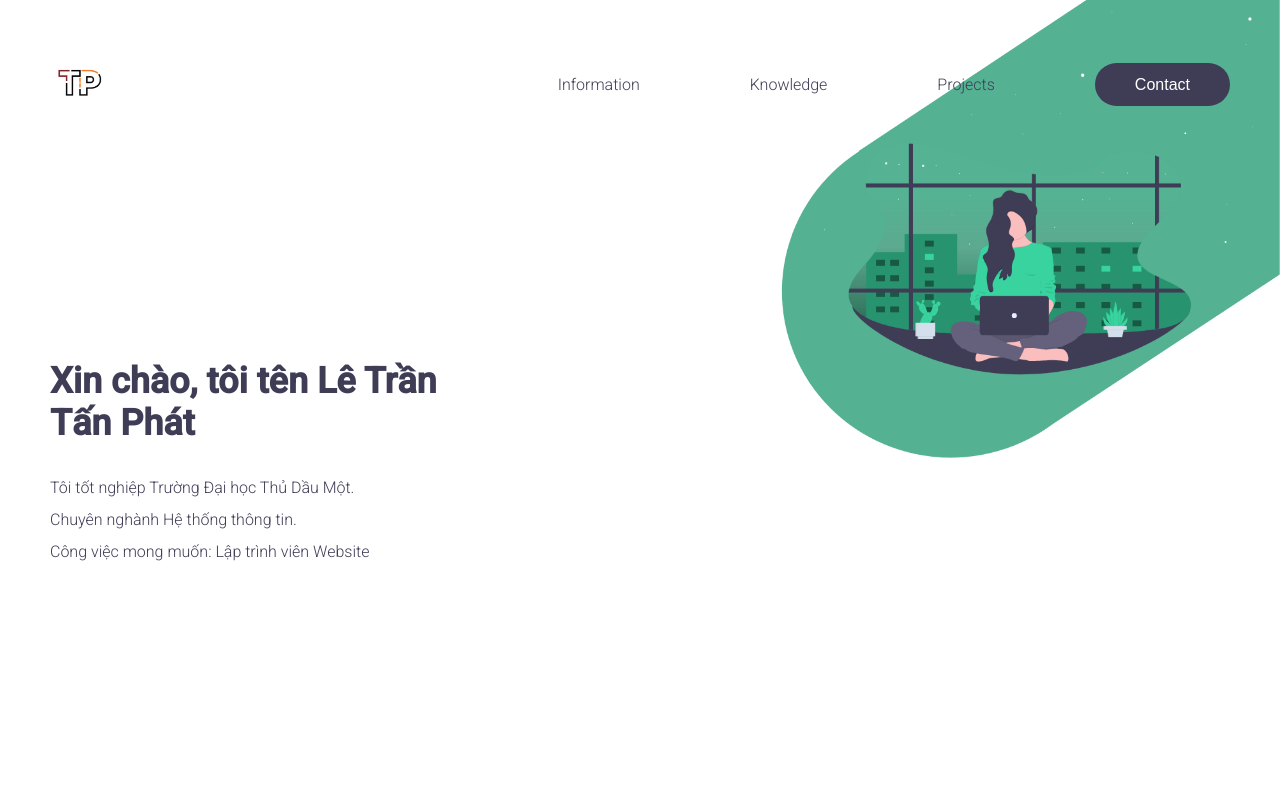
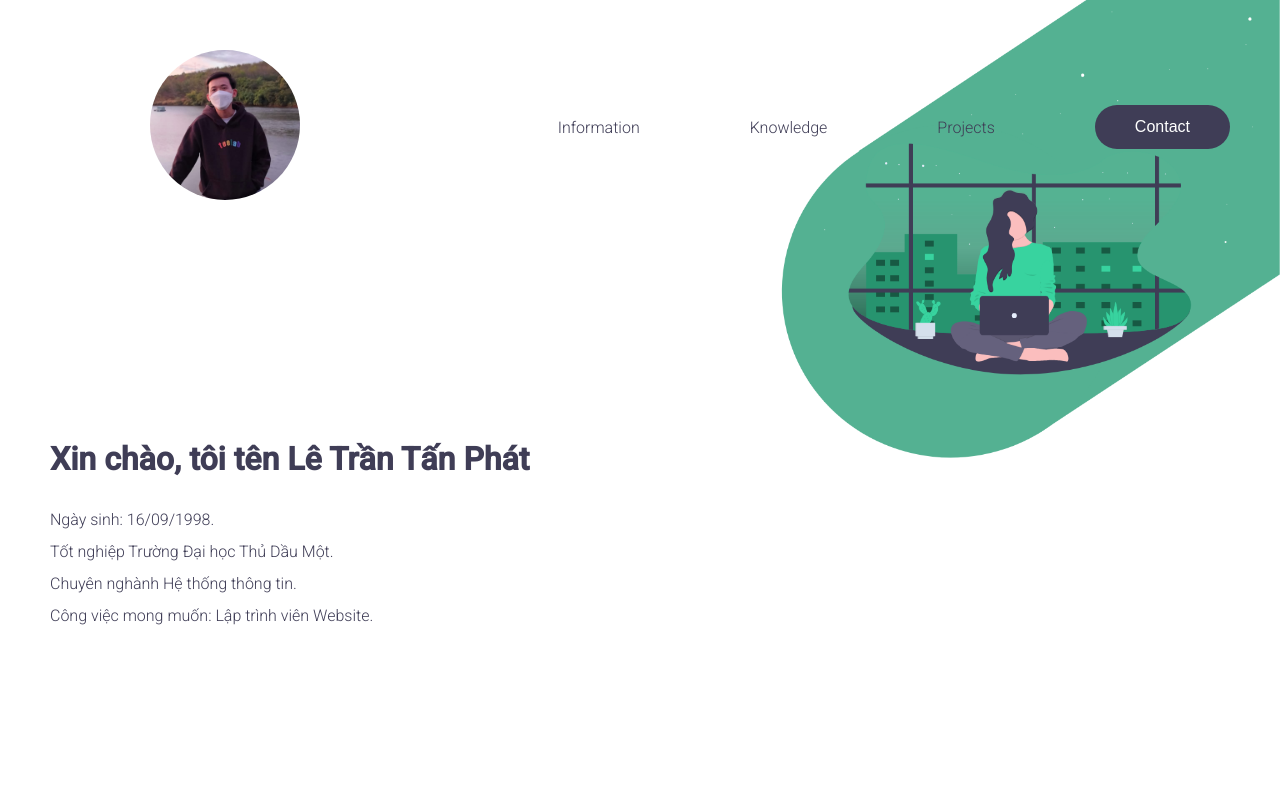
Before and after one commit to tanphat12344/portfolio, a plain HTML site: page index.html in a window 1280 px wide. Shown: the top 800 px of the page. Drawn offline with Linux system fonts and the light colour scheme.

Commit message:
chinh anh, noi dung

```diff
--- a/css/main.css
+++ b/css/main.css
@@ -74,14 +74,18 @@ header {
   display: flex;
   justify-content: space-between;
   align-items: center;
-  padding: 20px 0;
+  padding: 50px 0;
+  padding-left: 100px;
 }
 
 /* logo */
 .navbar__logo img {
-  width: 57px;
-  height: 57px;
+  width: 150px;
+  height: 150px;
   object-fit: cover;
+  border-radius: 50%;
+
+
 }
 
 /* menu */
@@ -219,16 +223,17 @@ header {
 }
 
 .banner__heading {
-  max-width: 450px;
+  max-width: 500px;
   margin: 0 auto;
   text-align: center;
   color: var(--gray);
 }
 
 .banner__heading h1 {
-  font-size: 2.25rem;
+  font-size: 2rem;
   padding-top: 4em;
   margin-bottom: 0.8em;
+  margin-top: 5em;
 }
 
 .banner__heading p {
@@ -307,6 +312,7 @@ header {
 
 .things__item {
   margin: 3em 0;
+  padding:80px;
 }
 
 .things__item img {
--- a/index.html
+++ b/index.html
@@ -24,7 +24,7 @@
         <nav class="navbar">
           <!-- logo -->
           <div class="navbar__logo">
-            <img src="./img/logo.png" alt="website logo" />
+            <img src="./img/logo2.jpg" alt="website logo" />
           </div>
           <!-- links -->
           <ul class="navbar__links">
@@ -51,9 +51,10 @@
         <div class="banner__heading">
           <h1>Xin chào, tôi tên Lê Trần Tấn Phát</h1>
           <p>
-            Tôi tốt nghiệp Trường Đại học Thủ Dầu Một.<br />
+            Ngày sinh: 16/09/1998.<br />
+            Tốt nghiệp Trường Đại học Thủ Dầu Một.<br />
             Chuyên nghành Hệ thống thông tin.<br />
-            Công việc mong muốn: Lập trình viên Website
+            Công việc mong muốn: Lập trình viên Website.
           </p>
           <!-- <a href="#"><button class="banner__btn">View More</button></a> -->
           <!-- <div class="banner__socials">
@@ -86,6 +87,7 @@
             <h3>HTML</h3>
             <p>
               Nắm được kiến thức cơ bản về các thẻ trong HTML <br />
+              Có thể dựng được khung website cơ bản<br />
               Cố gắng hoàn thiện kiến thức còn thiếu.
             </p>
           </div>
@@ -99,6 +101,7 @@
             <h3>CSS</h3>
             <p>
               Hiểu biết được kiến thức cơ bản về CSS.<br/>
+              Có thể định dạng các phần tử HTML giúp cho website sinh động hơn<br/>
               Cố gắng hoàn thiện các kiến thức còn thiếu.
             </p>
           </div>
```
Also changed, not shown: img/logo1.jpg (added), img/logo2.jpg (added), img/logo3.jpg (added).
